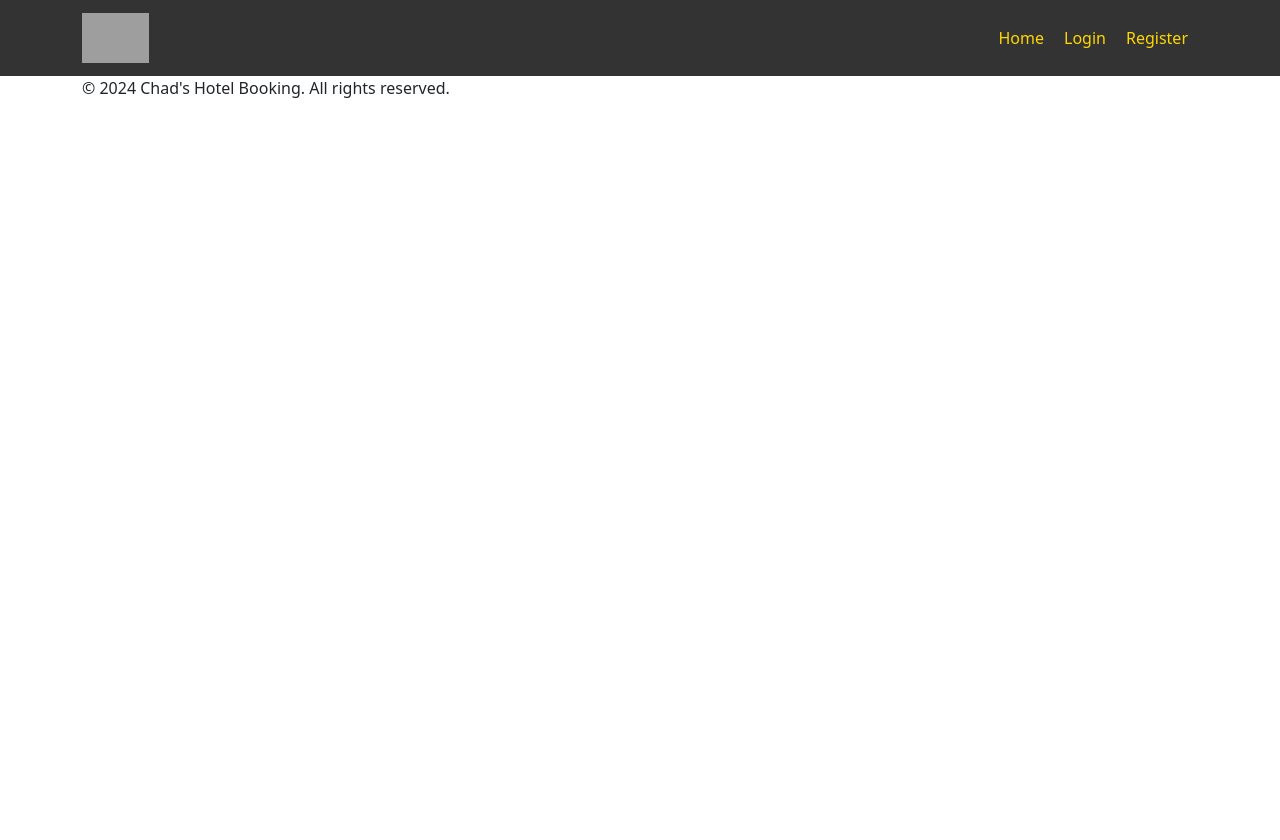
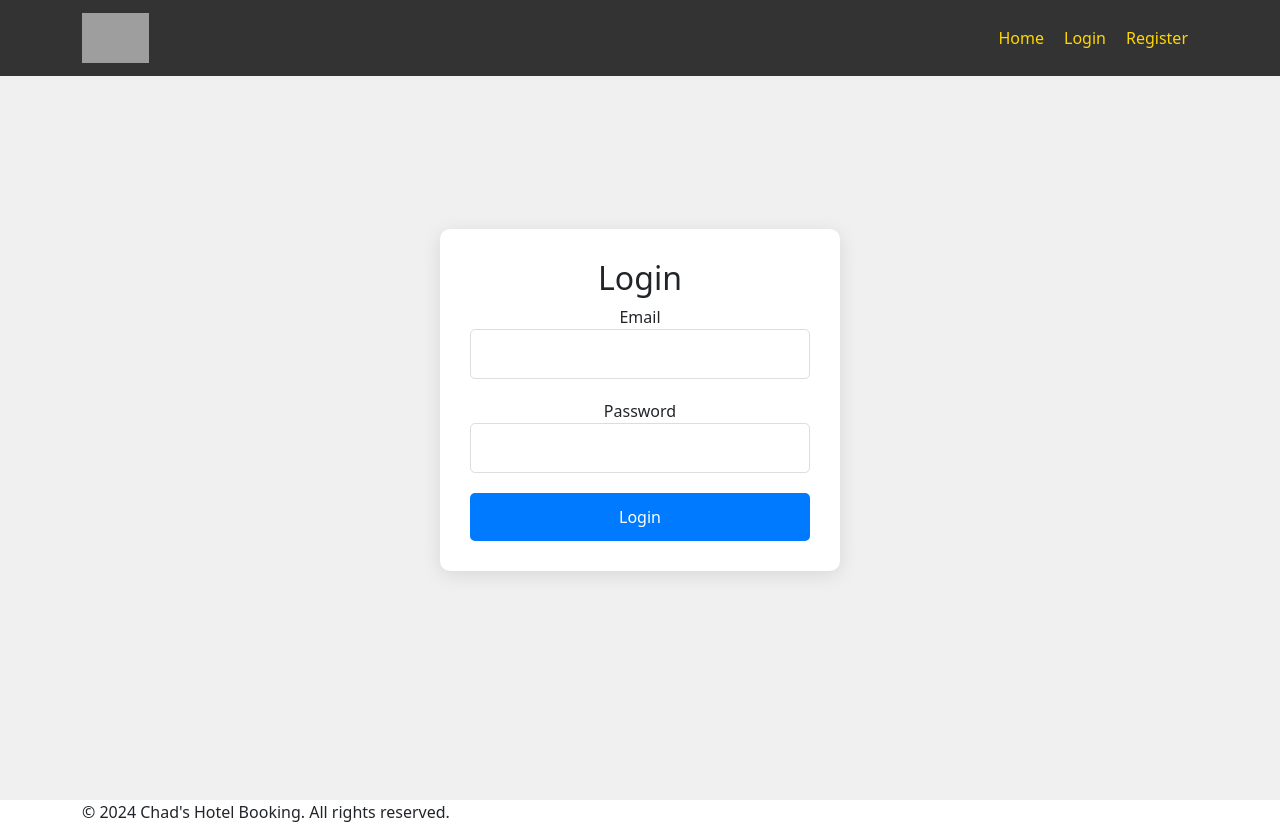
Before and after one commit to Chad96/Hotel-Booking-App, a React (Vite) app: page /login in a window 1280 px wide. Before the commit the page ends 800 px from the top, so only its background shows below. Built offline with nearby package versions, Linux system fonts and the light colour scheme; grey boxes are pictures that could not be loaded.

Commit message:
updated log in and registration

```diff
--- a/src/index.css
+++ b/src/index.css
@@ -66,5 +66,4 @@ button:focus-visible {
   button {
     background-color: #f9f9f9;
   }
-}
-*/
+} */
--- a/src/pages/Home.jsx
+++ b/src/pages/Home.jsx
@@ -211,7 +211,7 @@ const Home = () => {
             <div style={{ fontFamily }}>
               <h2 style={{ color: primaryColor }}>Discover Our Exclusive Packages</h2>
               <p style={{ fontSize: "18px", textAlign: "justify" }}>
-                At Chad's Beach Hotel, we offer an array of exclusive packages designed
+                At Le paradis Beach Hotel, we offer an array of exclusive packages designed
                 to give you the ultimate relaxation and luxury experience. Whether you
                 are looking for a romantic getaway, family vacation, or a corporate retreat,
                 we have something for everyone. Enjoy breathtaking views, world-class
--- a/src/pages/Login.jsx
+++ b/src/pages/Login.jsx
@@ -1,16 +1,64 @@
 import React from "react";
 
 const Login = () => {
+  const formStyle = {
+    backgroundColor: "#ffffff",
+    borderRadius: "10px",
+    padding: "30px",
+    boxShadow: "0px 4px 20px rgba(0, 0, 0, 0.1)",
+    maxWidth: "400px",
+    margin: "0 auto",
+    textAlign: "center",
+  };
+
+  const containerStyle = {
+    display: "flex",
+    justifyContent: "center",
+    alignItems: "center",
+    height: "100vh",
+    backgroundColor: "#f0f0f0",
+  };
+
+  const inputStyle = {
+    width: "100%",
+    padding: "12px",
+    borderRadius: "5px",
+    border: "1px solid #ddd",
+    marginBottom: "20px",
+  };
+
+  const buttonStyle = {
+    width: "100%",
+    padding: "12px",
+    backgroundColor: "#007bff",
+    color: "white",
+    border: "none",
+    borderRadius: "5px",
+    cursor: "pointer",
+    transition: "background-color 0.3s",
+  };
+
+  const buttonHoverStyle = {
+    backgroundColor: "#0056b3",
+  };
+
   return (
-    <div className="login-page">
-      <div className="container">
+    <div className="login-page" style={containerStyle}>
+      <div style={formStyle}>
         <h2>Login</h2>
         <form>
           <label>Email</label>
-          <input type="email" required />
+          <input type="email" required style={inputStyle} />
           <label>Password</label>
-          <input type="password" required />
-          <button type="submit">Login</button>
+          <input type="password" required style={inputStyle} />
+          <button
+            type="submit"
+            style={buttonStyle}
+            onMouseEnter={(e) => (e.target.style.backgroundColor = "#0056b3")}
+            onMouseLeave={(e) => (e.target.style.backgroundColor = "#007bff")}
+          >
+            Login
+          </button>
         </form>
       </div>
     </div>
--- a/src/pages/Register.jsx
+++ b/src/pages/Register.jsx
@@ -1,18 +1,62 @@
 import React from "react";
 
 const Register = () => {
+  const formStyle = {
+    backgroundColor: "#ffffff",
+    borderRadius: "10px",
+    padding: "30px",
+    boxShadow: "0px 4px 20px rgba(0, 0, 0, 0.1)",
+    maxWidth: "400px",
+    margin: "0 auto",
+    textAlign: "center",
+  };
+
+  const containerStyle = {
+    display: "flex",
+    justifyContent: "center",
+    alignItems: "center",
+    height: "100vh",
+    backgroundColor: "#f0f0f0",
+  };
+
+  const inputStyle = {
+    width: "100%",
+    padding: "12px",
+    borderRadius: "5px",
+    border: "1px solid #ddd",
+    marginBottom: "20px",
+  };
+
+  const buttonStyle = {
+    width: "100%",
+    padding: "12px",
+    backgroundColor: "#007bff",
+    color: "white",
+    border: "none",
+    borderRadius: "5px",
+    cursor: "pointer",
+    transition: "background-color 0.3s",
+  };
+
   return (
-    <div className="register-page">
-      <div className="container">
+    <div className="register-page" style={containerStyle}>
+      <div style={formStyle}>
         <h2>Register</h2>
         <form>
           <label>Email</label>
-          <input type="email" required />
+          <input type="email" required style={inputStyle} />
           <label>Password</label>
-          <input type="password" required />
+          <input type="password" required style={inputStyle} />
           <label>Confirm Password</label>
-          <input type="password" required />
-          <button type="submit">Register</button>
+          <input type="password" required style={inputStyle} />
+          <button
+            type="submit"
+            style={buttonStyle}
+            onMouseEnter={(e) => (e.target.style.backgroundColor = "#0056b3")}
+            onMouseLeave={(e) => (e.target.style.backgroundColor = "#007bff")}
+          >
+            Register
+          </button>
         </form>
       </div>
     </div>
```
